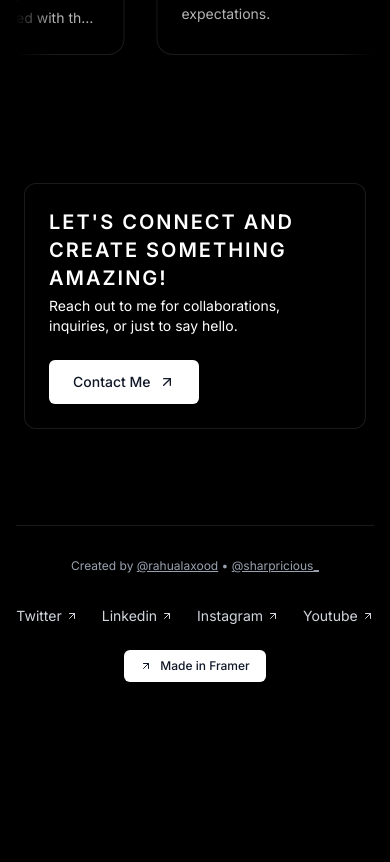
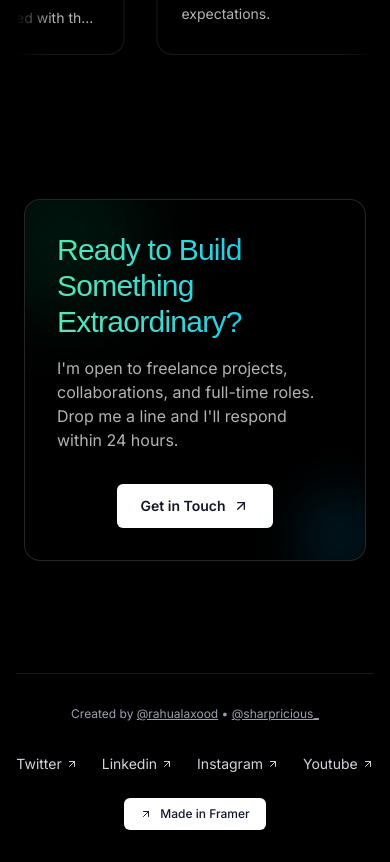
Before and after one commit to rahulrajput34/Portfolio-Website, a Next.js app: page / in a window 390 px wide. Shown: the part 7340-8202 px from the top of the page. Before the commit the page ends 8054 px from the top, so only its background shows below. Built offline with nearby package versions, Linux system fonts and the light colour scheme; a web font is replaced by a local one.

Commit message:
modify:  make the design of Contact.tsx perfect

```diff
--- a/sections/Contact.tsx
+++ b/sections/Contact.tsx
@@ -1,24 +1,28 @@
 import ArrowUpRight from "@/assets/icons/arrow-up-right.svg";
 
 export const ContactSection = () => (
-  <section className="w-full py-12">
+  <section className="w-full py-16">
     <div className="mx-auto max-w-7xl px-6">
-      <div className="flex flex-col md:flex-row items-start md:items-center justify-between gap-6 rounded-xl bg-black border border-white/10 p-6 md:p-8 shadow-lg w-full">
-        <div>
-          <h2 className="text-xl sm:text-2xl uppercase font-semibold tracking-widest text-white">
-            Let&apos;s Connect and Create Something Amazing!
+      <div className="relative flex flex-col md:flex-row items-center justify-between gap-8 overflow-hidden rounded-2xl border border-white/15 bg-black p-8 shadow-xl backdrop-blur-md">
+        <div className="max-w-xl">
+          <h2 className="text-3xl sm:text-4xl font-serif tracking-tight text-transparent bg-clip-text bg-gradient-to-r from-emerald-300 to-sky-400">
+            Ready to Build Something Extraordinary?
           </h2>
-          <p className="mt-1 text-sm sm:text-base text-white ">
-            Reach out to me for collaborations, inquiries, or just to say hello.
+          <p className="mt-4 text-base sm:text-lg md:text-xl text-white/70">
+            I&apos;m open to freelance projects, collaborations, and full-time
+            roles. Drop me a line and I&apos;ll respond within 24&nbsp;hours.
           </p>
         </div>
         <a
           href="#contact"
-          className="inline-flex items-center gap-2 whitespace-nowrap rounded-md bg-white px-6 py-3 text-sm font-medium text-gray-900 transition hover:bg-gray-700 focus-visible:outline-none focus-visible:ring-4 focus-visible:ring-gray-500/30"
+          className="group inline-flex items-center gap-2 whitespace-nowrap rounded-md bg-white px-6 py-3 text-sm font-semibold text-gray-900 transition hover:bg-gray-200 focus-visible:outline-none focus-visible:ring-4 focus-visible:ring-emerald-400/40"
         >
-          Contact Me
-          <ArrowUpRight className="h-4 w-4" />
+          Get in Touch
+          <ArrowUpRight className="h-4 w-4 transition-transform group-hover:translate-x-1 group-hover:-translate-y-1" />
         </a>
+
+        <div className="pointer-events-none absolute -top-10 -left-10 h-40 w-40 rounded-full bg-emerald-400 opacity-10 blur-2xl" />
+        <div className="pointer-events-none absolute bottom-0 right-0 h-24 w-24 translate-x-1/4 translate-y-1/4 rounded-full bg-sky-400 opacity-10 blur-xl" />
       </div>
     </div>
   </section>
```
